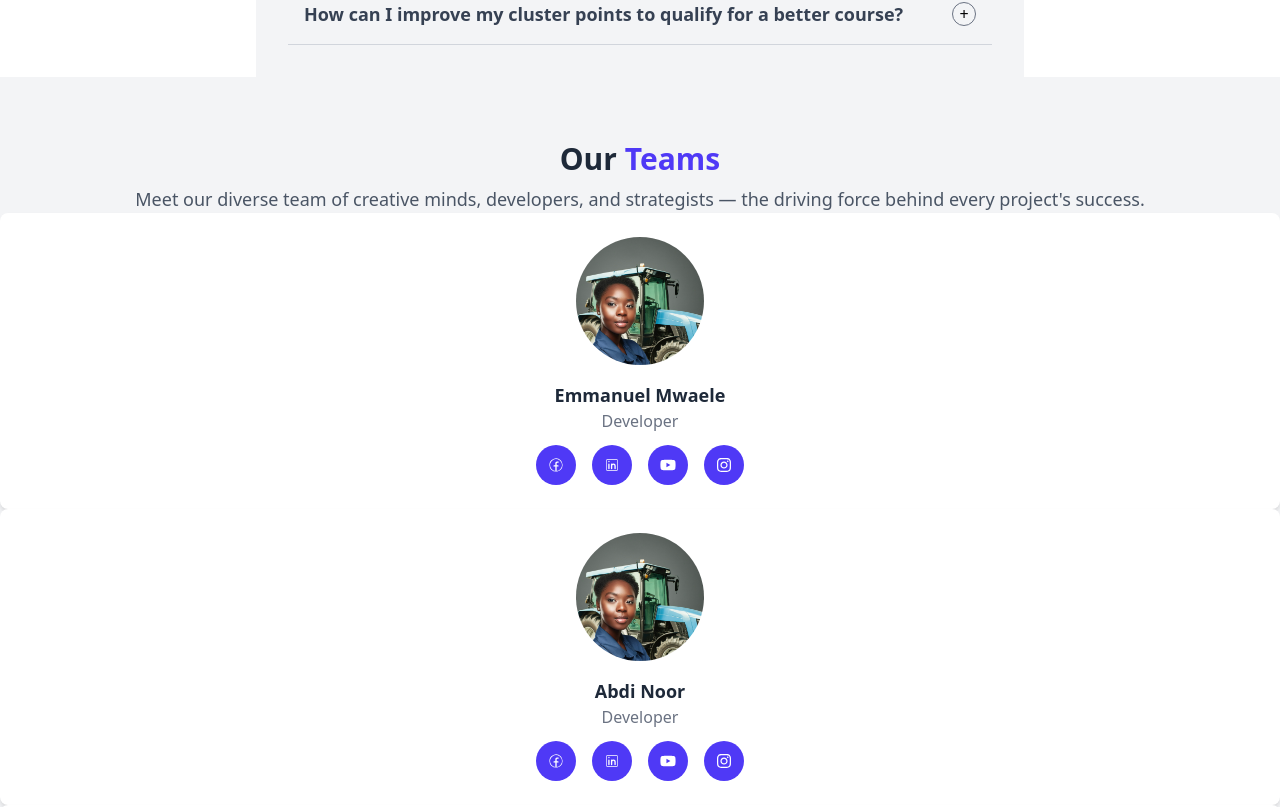
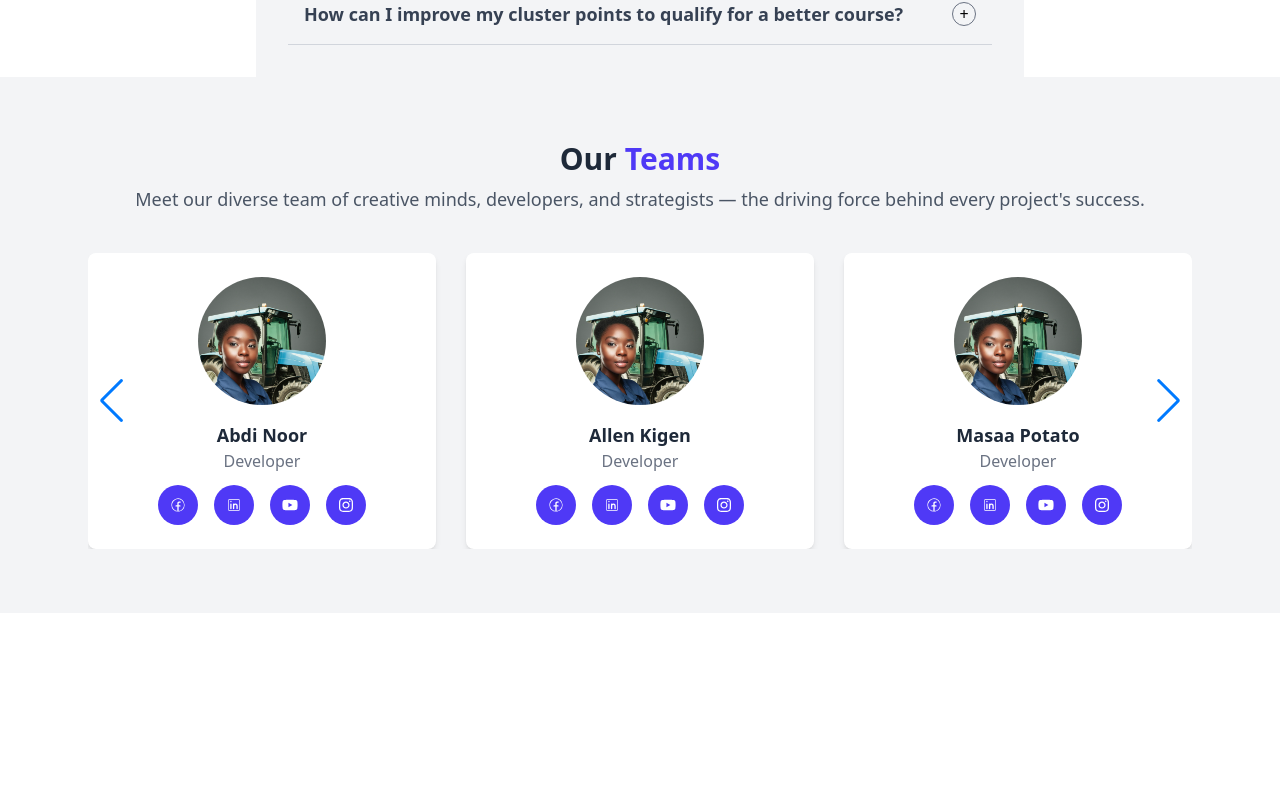
Before and after one commit to mwaele/ready4uni, a React (Vite) app in the folder frontend/: page / in a window 1280 px wide. Shown: the part 671-1478 px from the top of the page. After the commit the page ends 1284 px from the top, so only its background shows below. Built offline with nearby package versions, Linux system fonts and the light colour scheme.

Commit message:
display team members dynamically in Swiper slides

```diff
--- a/frontend/src/components/teams.jsx
+++ b/frontend/src/components/teams.jsx
@@ -18,14 +18,26 @@ const Teams = () => {
           Meet our diverse team of creative minds, developers, and strategists —
           the driving force behind every project's success.
         </h3>
-      </div>
 
+        {/* Swiper Carousel */}
+        <Swiper
+          modules={[Navigation, Pagination, Autoplay]}
+          spaceBetween={30}
+          slidesPerView={1}
+          breakpoints={{
+            640: { slidesPerView: 1 },
+            768: { slidesPerView: 2 },
+            1024: { slidesPerView: 3 },
+          }}
+          navigation
+
+          autoplay={{ delay: 3000 }}
+          className="mt-10"
+        >
           {/* Loop through the teams data and display each team member */}
           {teams.map((team, i) => (
-        <div
-          key={i} // Unique key for React rendering
-          className="bg-white rounded-lg shadow-md overflow-hidden p-6 flex flex-col items-center"
-        >
+            <SwiperSlide key={i}>
+              <div className="bg-white rounded-lg shadow-md overflow-hidden p-6 flex flex-col items-center">
                 {/* Profile image container */}
                 <div className="w-32 h-32 overflow-hidden rounded-full">
                   <img
@@ -47,7 +59,8 @@ const Teams = () => {
                     <a
                       href={item.url || "#"} // Default link if no URL is provided
                       target="_blank"
-                // noopener Prevents the newly opened tab from gaining access to the window.opener object. noreferrer Prevents the browser from sending the Referer header when navigating to the new page.
+                      // noopener Prevents the newly opened tab from gaining access to the window.opener object.
+                      // noreferrer Prevents the browser from sending the Referer header when navigating to the new page.
                       rel="noopener noreferrer"
                       key={index} // Unique key for React rendering
                       className="w-10 h-10 flex items-center justify-center rounded-full bg-indigo-600 text-white hover:bg-indigo-700 transition duration-300"
@@ -57,7 +70,10 @@ const Teams = () => {
                   ))}
                 </div>
               </div>
+            </SwiperSlide>
           ))}
+        </Swiper>
+      </div> {/* ✅ Corrected closing tag position */}
     </section>
   );
 };
```
Lines whose indentation alone changed are shown as unchanged.
